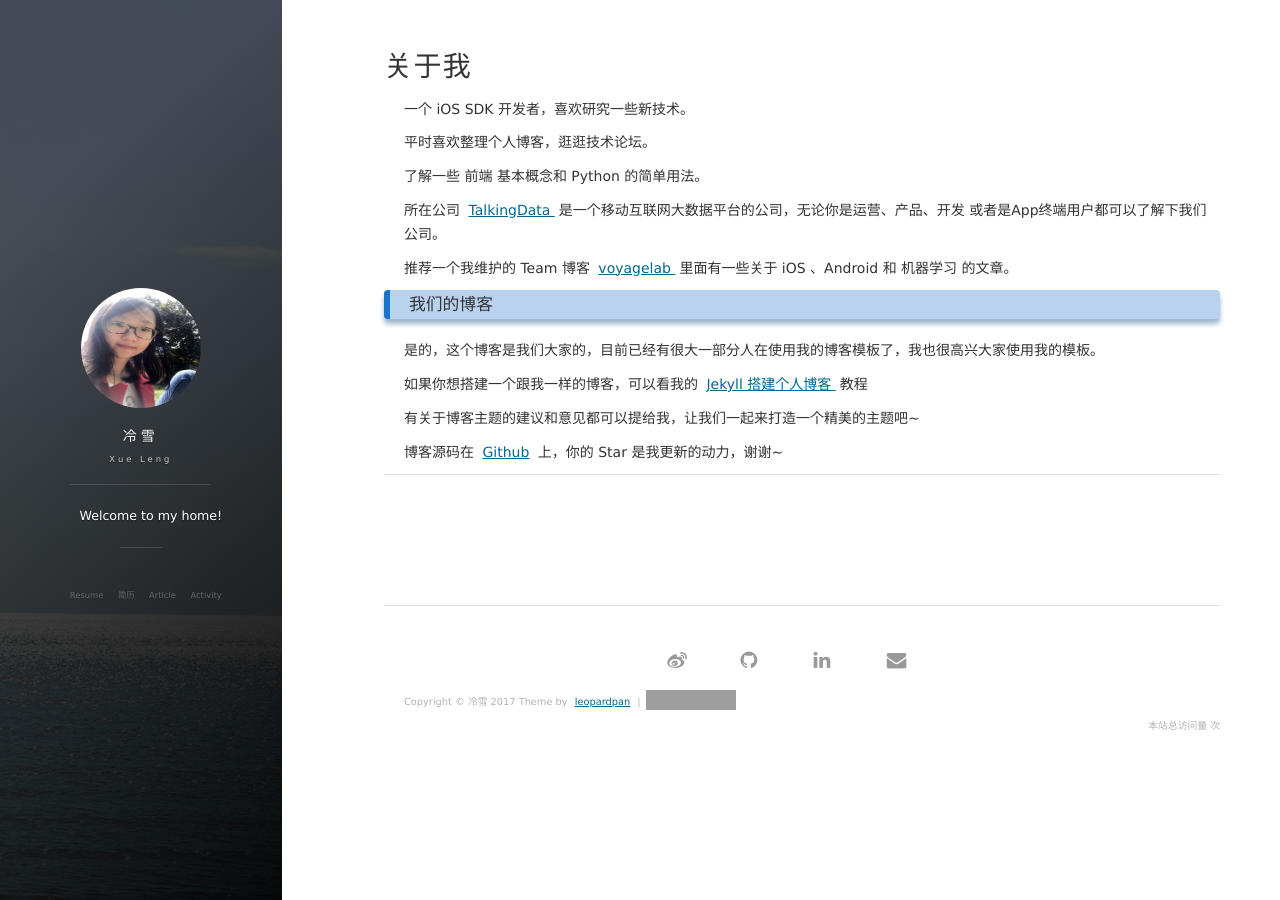
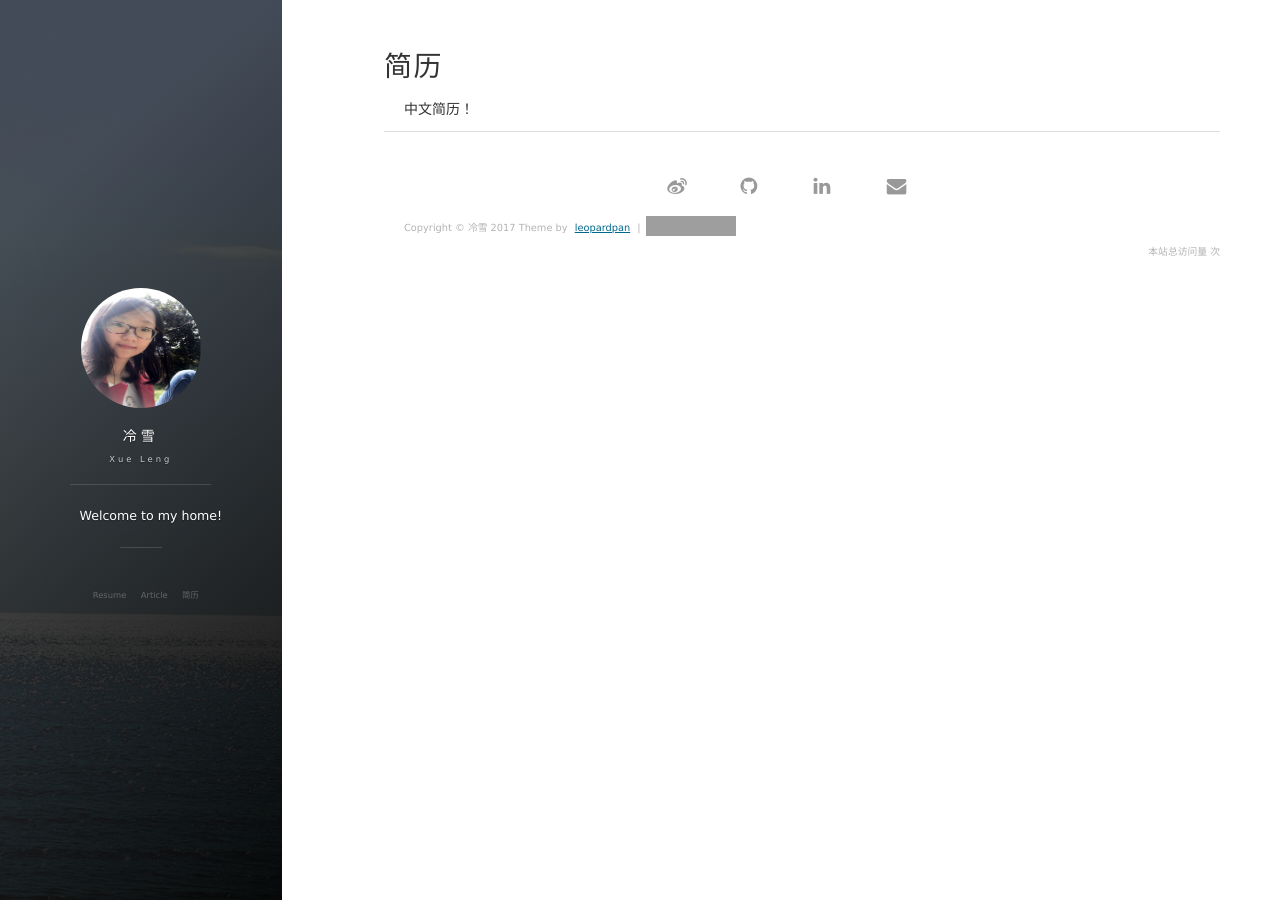
Before and after one commit to lxv458/OldWeb, a Jekyll site: the page built from about.md, in a window 1280 px wide. Built offline with Jekyll 4.4.1, drawn with Linux system fonts in a browser that asks for light colours; nearby versions of some CDN libraries; comment, search, counter and statistics services are not loaded; grey boxes are pictures that could not be loaded.

Commit message:
add page

```diff
--- a/_config.yml
+++ b/_config.yml
@@ -58,9 +58,9 @@
 
 # Navigation buttons in the front page.s
 nav:
-    - {title: 简历, description: 简历, url: '/resume'}
+#    - {title: Tag, description: tags, url: '/tags'}
     - {title: Article, description: article, url: '/archive'}
-    - {title: Activity, description: activity, url: '/about'}
+    - {title: 简历, description: 简历, url: '/about'}
 
 
 # Pagination
--- a/about.md
+++ b/about.md
@@ -1,52 +1,6 @@
 ---
 layout: page
-title: 关于我
+title: 简历
 ---
 
-一个 iOS SDK 开发者，喜欢研究一些新技术。
-<p>
-平时喜欢整理个人博客，逛逛技术论坛。
-<p>
-了解一些 前端 基本概念和 Python 的简单用法。
-
-<p>
-
-所在公司
-<a target="_blank" href="https://www.talkingdata.com/"> TalkingData </a>
-是一个移动互联网大数据平台的公司，无论你是运营、产品、开发 或者是App终端用户都可以了解下我们公司。
-<p>
-
-推荐一个我维护的 Team 博客
-<a target="_blank" href="http://talkingdata.me/"> voyagelab </a>
-里面有一些关于 iOS 、Android 和 机器学习 的文章。
-
-<p>
-
-<h3> 我们的博客 </h3>
-
-<p>
-
-是的，这个博客是我们大家的，目前已经有很大一部分人在使用我的博客模板了，我也很高兴大家使用我的模板。
-
-<p>
-
-如果你想搭建一个跟我一样的博客，可以看我的
-<a href="/2016/10/jekyll_tutorials1/"> Jekyll 搭建个人博客 </a>
-教程
-
-<p>
-
-有关于博客主题的建议和意见都可以提给我，让我们一起来打造一个精美的主题吧~
-
-<p>
-
-博客源码在 <a target="_blank" href='https://github.com/leopardpan/leopardpan.github.io/'>Github</a> 上，你的 Star 是我更新的动力，谢谢~
-
-<p>
-
-<p>
-
-<p>
-
-
-{% include comments.html %}
+中文简历！
```
Also changed, not shown: index.md (+1 -0 lines), resume.html (deleted, +0 -7 lines), resume.md (deleted, +0 -14 lines).
